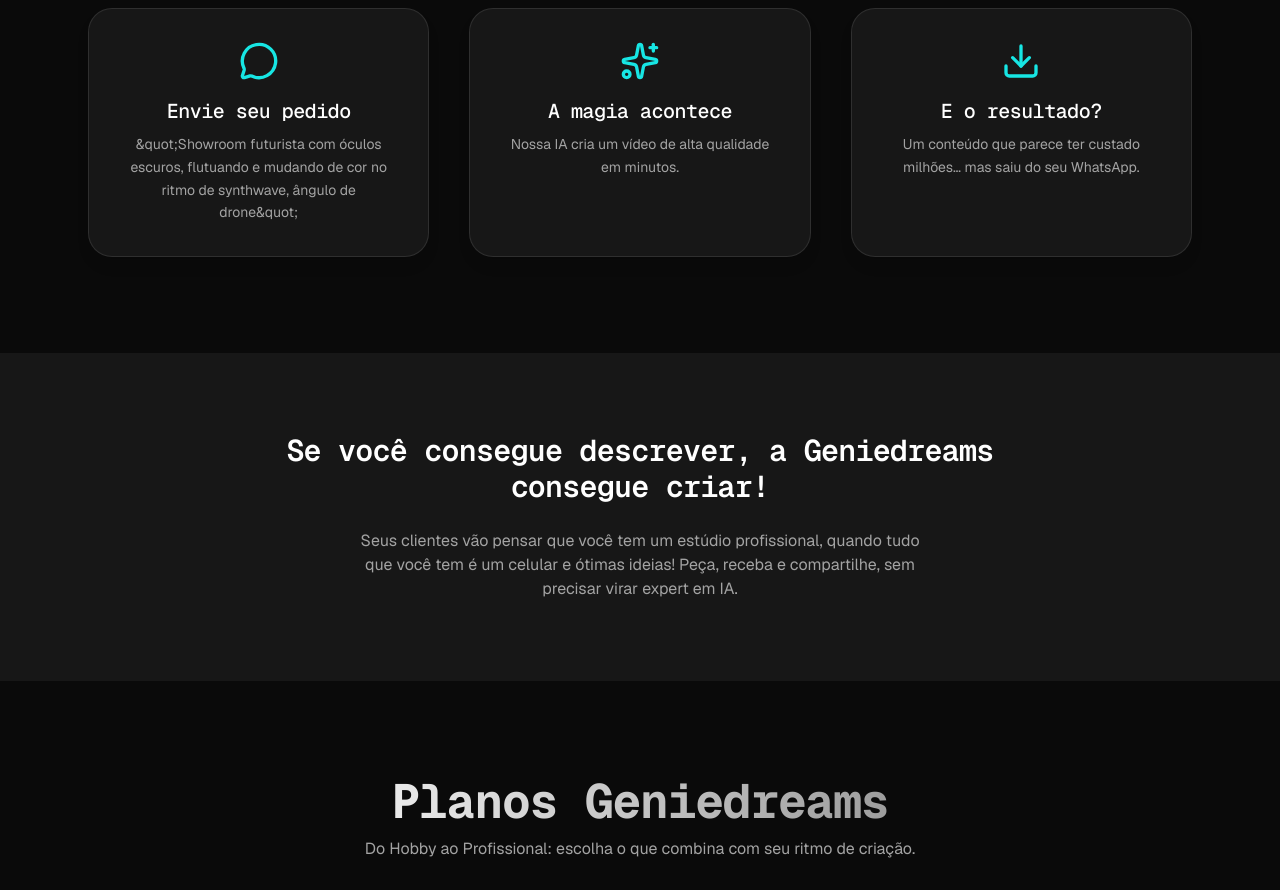
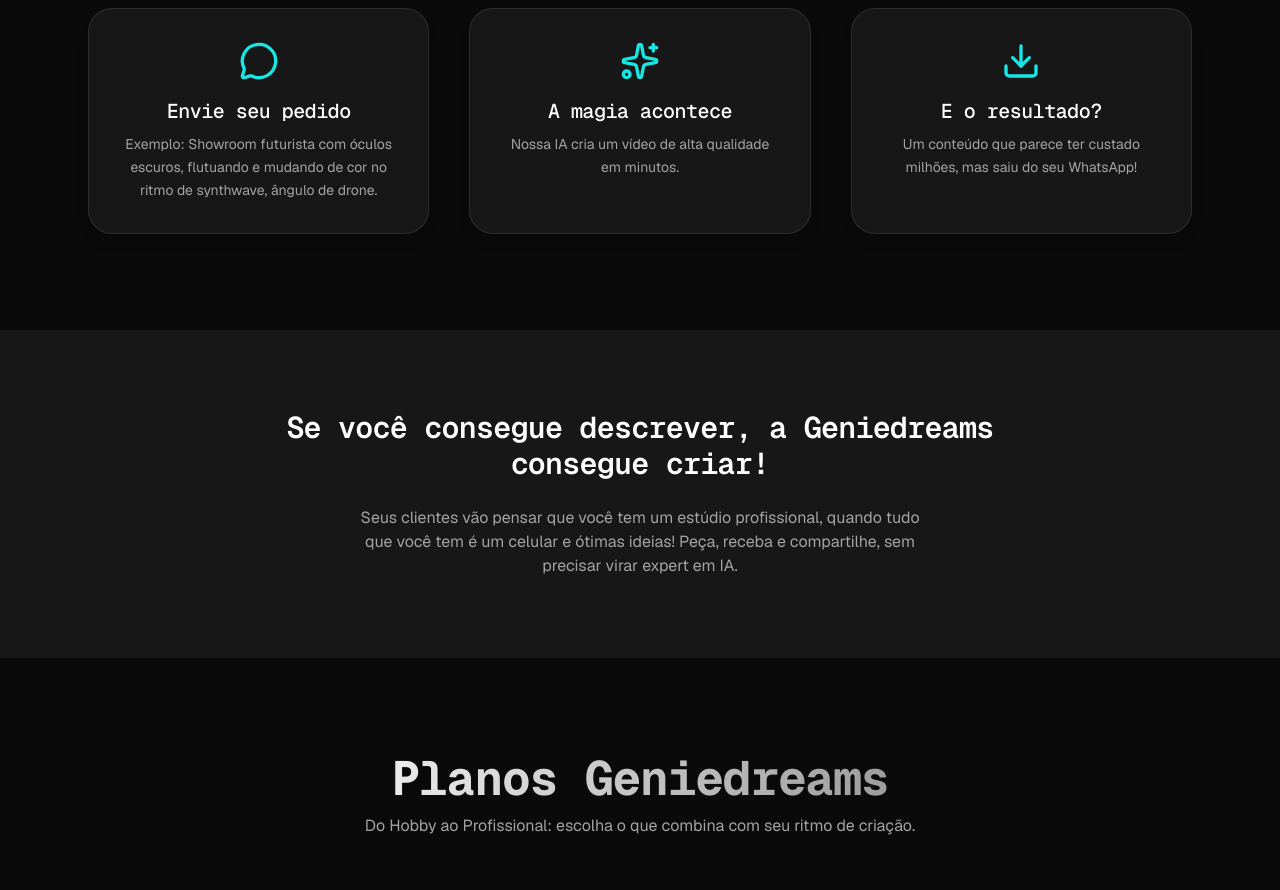
Before and after one commit to eullerg/Geniedreams, a Next.js app: page / in a window 1280 px wide. Shown: the part 2800-3690 px from the top of the page. Built offline with nearby package versions, Linux system fonts and the light colour scheme.

Commit message:
Update Steps.tsx

```diff
--- a/src/components/Steps.tsx
+++ b/src/components/Steps.tsx
@@ -6,7 +6,7 @@ const steps = [
   {
     icon: MessageCircle,
     title: "Envie seu pedido",
-    description: "&quot;Showroom futurista com óculos escuros, flutuando e mudando de cor no ritmo de synthwave, ângulo de drone&quot;",
+    description: "Exemplo: Showroom futurista com óculos escuros, flutuando e mudando de cor no ritmo de synthwave, ângulo de drone.",
   },
   {
     icon: Sparkles,
@@ -16,7 +16,7 @@ const steps = [
   {
     icon: Download,
     title: "E o resultado?",
-    description: "Um conteúdo que parece ter custado milhões… mas saiu do seu WhatsApp.",
+    description: "Um conteúdo que parece ter custado milhões, mas saiu do seu WhatsApp!",
   },
 ];
 
```
